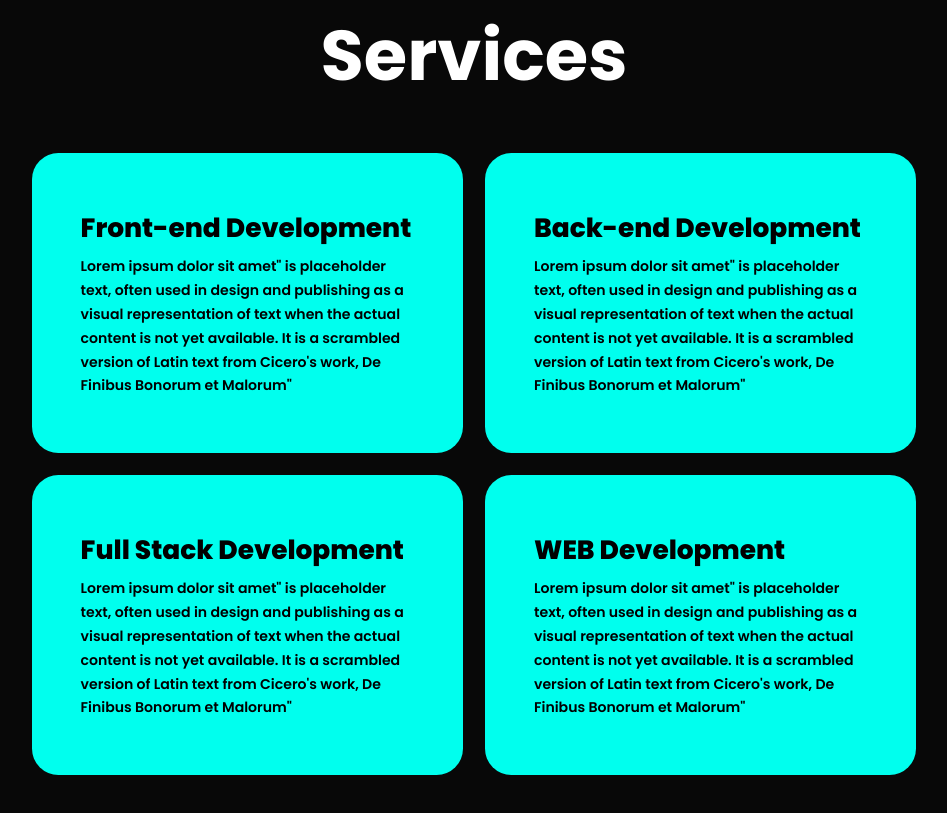
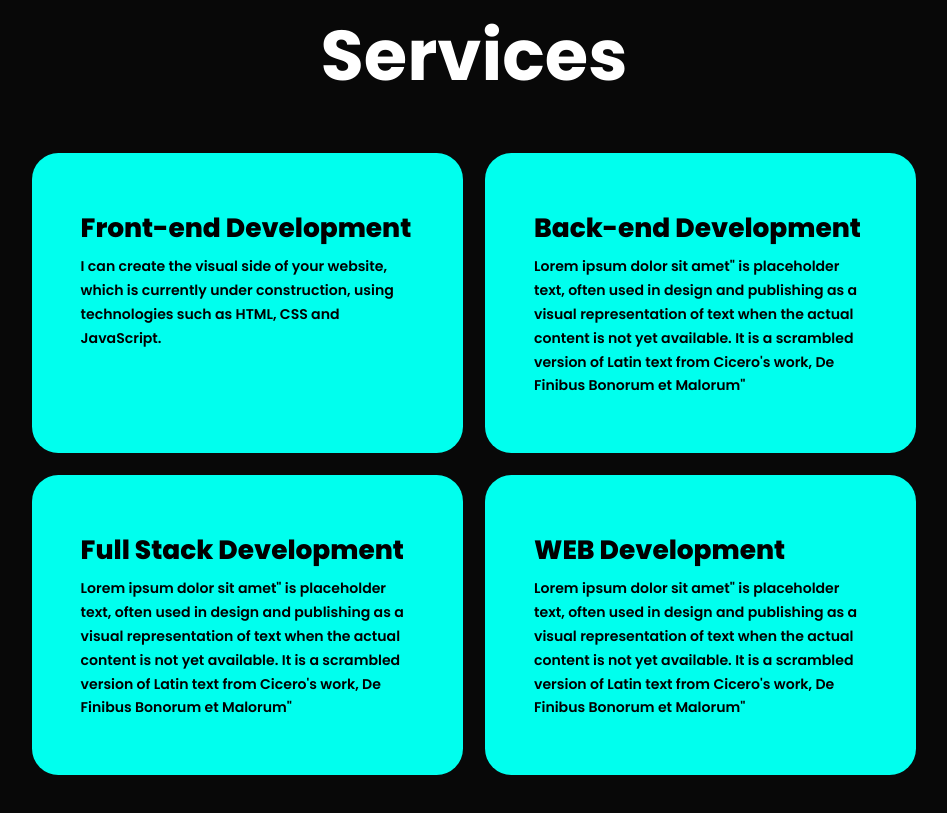
Before and after one commit to oprah14/-levent-kocoglu, a website: page index.html in a window 1280 px wide. Shown: the part 2511-3324 px from the top of the page, without its empty margins (166-1113 px from the left). Drawn offline with nearby package versions, Linux system fonts and the light colour scheme.

Commit message:
Update index.html

```diff
--- a/index.html
+++ b/index.html
@@ -148,11 +148,9 @@ boxicons.min.css"
             <div class="service-info">
                 <h4>Front-end Development</h4>
                 <p>
-                    Lorem ipsum dolor sit amet" is placeholder text,
-                often used in design and publishing as a visual
-                representation of text when the actual content is not yet available.
-                It is a scrambled version of Latin text from Cicero's work,
-                De Finibus Bonorum et Malorum"
+                    I can create the visual side of your website,
+                    which is currently under construction,
+                    using technologies such as HTML, CSS and JavaScript.
                 </p>
             </div>
          </div>
```
